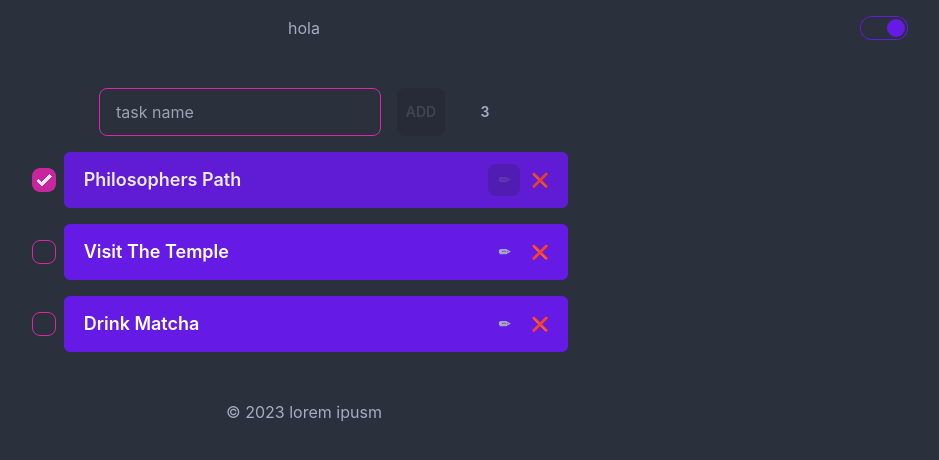
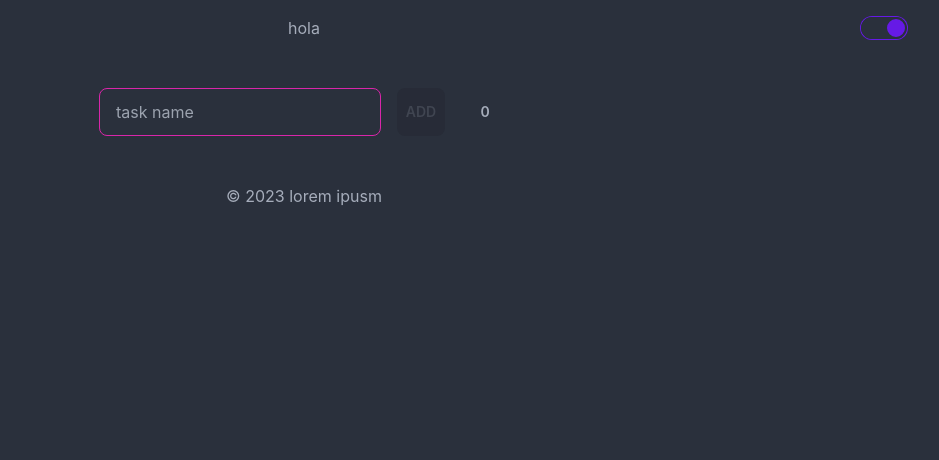
Before and after one commit to A9Marshe/mini-todo, a React (Create React App) app: page / in a window 1280 px wide. Shown: the top 460 px of the page, without its empty margins (336-1275 px from the left). Built offline with nearby package versions, Linux system fonts and the light colour scheme.

Commit message:
fixed errors while storing theme

```diff
--- a/src/App.js
+++ b/src/App.js
@@ -1,51 +1,78 @@
-import { TasksList } from './components';
-import { useEffect, useReducer, useRef, useState } from 'react';
-import { TasksContext, ThemeContext } from './context/TasksContext';
-import tasksReducer from './hooks/TasksReducer';
-import './App.css'
+import { TasksList } from "./components";
+import { useEffect, useReducer, useRef, useState } from "react";
+import { TasksContext, ThemeContext } from "./context/TasksContext";
+import tasksReducer from "./hooks/TasksReducer";
+import "./App.css";
+
+const getSavedTasks = () => {
+  const tasks = window.localStorage.getItem("tasks-list");
+  const current = JSON.parse(tasks);
+  return current || [];
+};
+const getSavedTheme = () => {
+  const localTheme = window.localStorage.getItem("theme-mode");
+  const currentTheme = JSON.parse(localTheme);
+  return currentTheme || "dark";
+};
 
 export default function App() {
-  const [tasks, dispatch] = useReducer(tasksReducer, initialTasks);
+  const [tasks, dispatch] = useReducer(tasksReducer, getSavedTasks());
   const headId = useRef(tasks.length);
-  const [theme, setTheme] = useState('dark');
+  const [theme, setTheme] = useState(getSavedTheme());
+
   useEffect(() => {
-    console.log(`Theme changed! \n`)
+    let newTasks = JSON.stringify(tasks);
+    window.localStorage.setItem("tasks-list", newTasks);
+
     return () => {
-      console.log(theme);
-    }
-  }, [theme])
+      console.log(
+        "%cupdated tasks, no clean up here (I think/ I hope :D)",
+        "backgroud-color: lime"
+      );
+    };
+  }, [tasks]);
+
+  useEffect(() => {
+    window.localStorage.setItem("theme-mode", JSON.stringify(theme));
+
+    return () => {
+      console.log(`chaged theme to ${theme}!`);
+    };
+  }, [theme]);
 
   function toggleTheme() {
-    (theme === "light") ? setTheme("dark") : setTheme("light")
+    theme === "light" ? setTheme("dark") : setTheme("light");
   }
 
   return (
     <ThemeContext.Provider value={{ theme, setTheme }}>
-      <div data-theme={theme} className='h-screen flex flex-col space-y-2 ' >
-        <header className=' w-screen flex flex-row  relative  mx-auto text-center p-4' >
-          <h2 className='mx-auto'>hola </h2>
-          <input readOnly onClick={toggleTheme} type="checkbox" className="  toggle absolute right-9 toggle-primary" checked={theme === 'light' ? "" : "checked"} />
+      <div data-theme={theme} className="flex h-screen flex-col space-y-2 ">
+        <header className=" relative mx-auto flex  w-screen  flex-row p-4 text-center">
+          <h2 className="mx-auto">hola </h2>
+          <input
+            readOnly
+            onClick={toggleTheme}
+            type="checkbox"
+            className="  toggle-primary toggle absolute right-9"
+            checked={theme === "light" ? "" : "checked"}
+          />
         </header>
 
-        <TasksContext.Provider value={{
-          tasks,
-          headId,
-          dispatch,
-        }}>
-          <main className=''>
+        <TasksContext.Provider
+          value={{
+            tasks,
+            headId,
+            dispatch,
+          }}
+        >
+          <main className="">
             <TasksList />
           </main>
         </TasksContext.Provider>
-        <footer className=' w-full  mx-auto text-center p-4'>
+        <footer className=" mx-auto  w-full p-4 text-center">
           © 2023 lorem ipusm
         </footer>
       </div>
     </ThemeContext.Provider>
   );
 }
-
-const initialTasks = [
-  { id: 1, text: 'Philosophers Path', done: true },
-  { id: 2, text: 'Visit the temple', done: false },
-  { id: 3, text: 'Drink matcha', done: false }
-];
```
